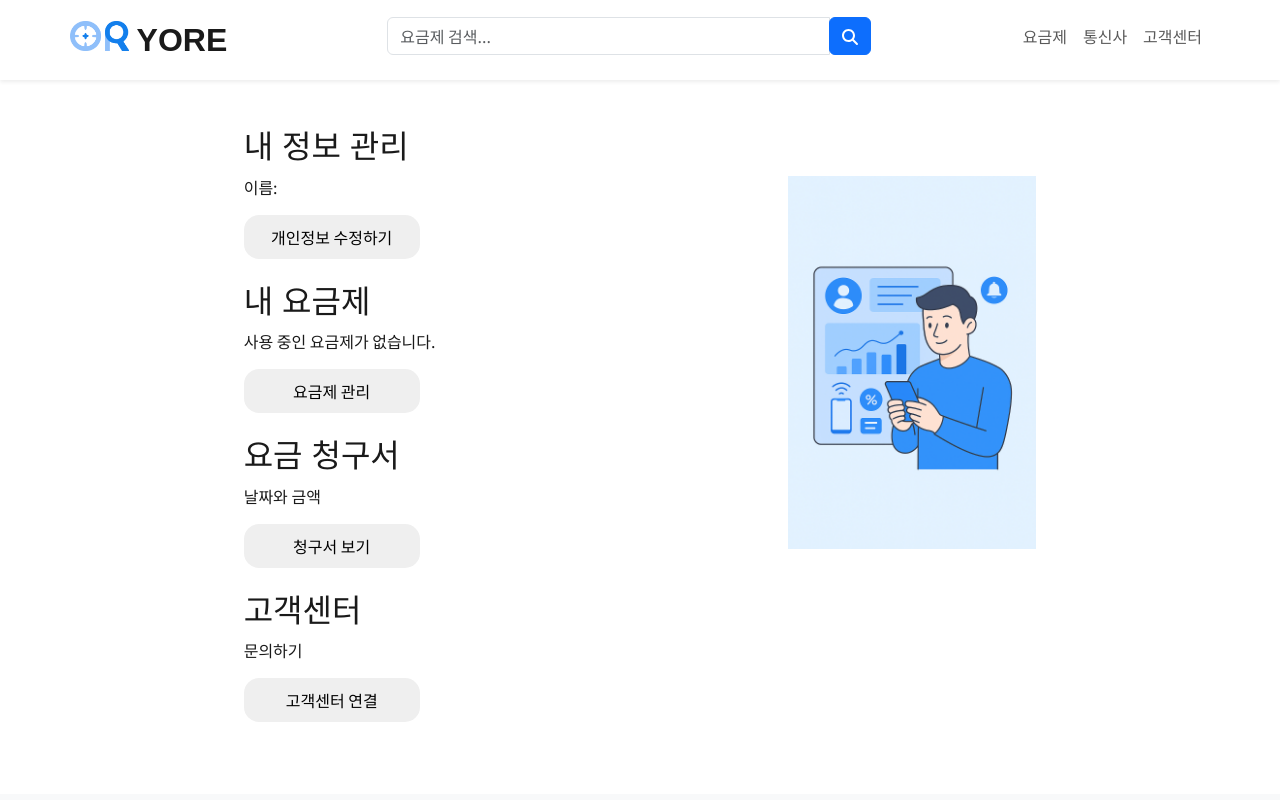
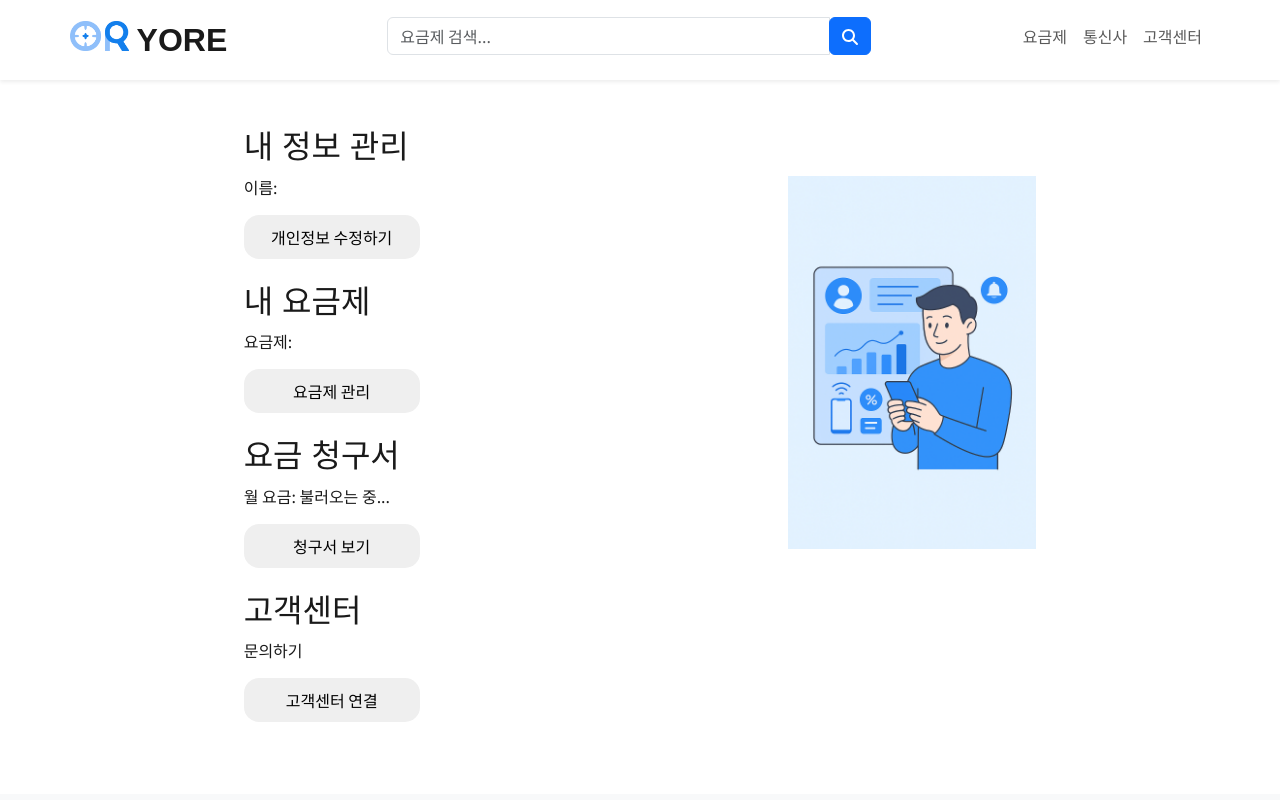
Before and after one commit to wainou06/YORE_frontend, a React (Vite) app: page /myinfo in a window 1280 px wide. Shown: the top 800 px of the page. Built offline with nearby package versions, Linux system fonts and the light colour scheme; no server answers; a web font is replaced by a local one.

Commit message:
[전준모] style: CSS 수정

```diff
--- a/src/pages/Auth/MyInfo.jsx
+++ b/src/pages/Auth/MyInfo.jsx
@@ -1,22 +1,26 @@
 import { useState, useEffect } from 'react'
+import { useSelector, useDispatch } from 'react-redux'
 import { useNavigate } from 'react-router-dom'
+import { getMyUserPlanBill } from '@/features/userPlans/userPlanSlice'
 import '@assets/css/MyInfo.css'
 
 const Myinfo = () => {
+   const dispatch = useDispatch()
    const navigate = useNavigate()
+   const { userPlanBill } = useSelector((state) => state.userPlans)
    const [userName, setUserName] = useState('')
-   const [planName, setPlanName] = useState('사용 중인 요금제가 없습니다.')
+   const planName = userPlanBill?.planName || ''
+   const transaction = userPlanBill?.transaction
+   const monthlyFee = transaction?.installmentAmount || transaction?.amount || ''
+
+   useEffect(() => {
+      dispatch(getMyUserPlanBill())
+   }, [dispatch])
 
    useEffect(() => {
       const storedName = localStorage.getItem('userName')
       if (storedName) {
          setUserName(storedName)
-      }
-
-      // 필요하면 요금제 이름도 localStorage에서 가져오기
-      const storedPlan = localStorage.getItem('userPlan')
-      if (storedPlan) {
-         setPlanName(storedPlan)
       }
    }, [])
 
@@ -38,15 +42,16 @@ const Myinfo = () => {
                      <div className="col-12 mb-4">
                         <div className="text">
                            <h2>내 요금제</h2>
-                           <p>{planName}</p>
+                           <p>요금제: {planName}</p>
                         </div>
+
                         <button onClick={() => navigate('plansettings')}>요금제 관리</button>
                      </div>
 
                      <div className="col-12 mb-4">
                         <div className="text">
                            <h2>요금 청구서</h2>
-                           <p>날짜와 금액</p>
+                           <p>월 요금: {monthlyFee ? `${monthlyFee.toLocaleString()} 원` : '불러오는 중...'}</p>
                         </div>
                         <button onClick={() => navigate('billing')}>청구서 보기</button>
                      </div>
```
